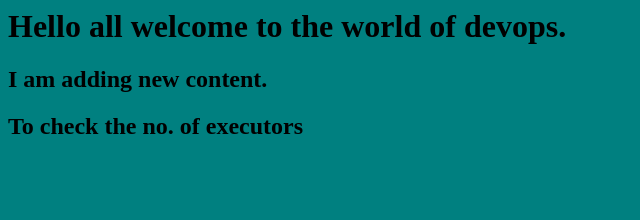
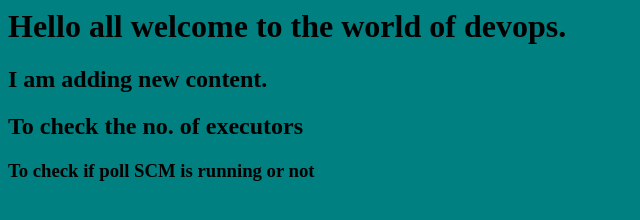
Before and after one commit to gouravaas/Jenkins_pro-1, a plain HTML site: page index.html in a window 1280 px wide. Shown: the whole page, without its empty margins (0-640 px from the left). Drawn offline with Linux system fonts and the light colour scheme.

Commit message:
Update index.html

```diff
--- a/index.html
+++ b/index.html
@@ -2,3 +2,4 @@
 	 <h1> Hello all welcome to the world of devops. </h1>
 	 <h2> I am adding new content. </h1>
 	 <h2> To check the no. of executors </h2>
+         <h3> To check if poll SCM is running or not </h3>
```
